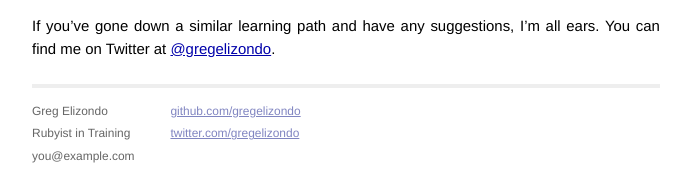
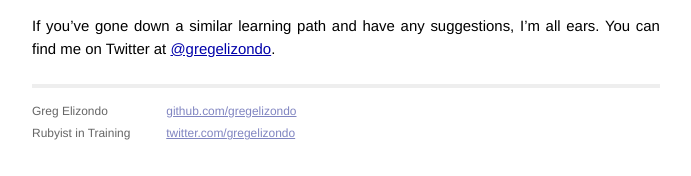
Before and after one commit to gregelizondo/gregelizondo.github.io, a Jekyll site: the page built from _posts/2013-12-18-why-im-learning-ruby.md, in a window 1280 px wide. Shown: the part 859-1035 px from the top of the page, without its empty margins (294-985 px from the left). Built offline with Jekyll 4.4.1, drawn with Linux system fonts in a browser that asks for light colours; Markdown is read by kramdown in place of the engine named in the settings.

```diff
--- a/_layouts/default.html
+++ b/_layouts/default.html
@@ -27,8 +27,7 @@
             <div class="contact">
               <p>
                 Greg Elizondo<br />
-                Rubyist in Training<br />
-                you@example.com
+                Rubyist in Training
               </p>
             </div>
             <div class="contact">
--- a/index.html
+++ b/index.html
@@ -1,6 +1,6 @@
 ---
 layout: default
-title: Greg Elizondo: Rubyist in Training
+title: Greg Elizondo - Rubyist in Training
 ---
 
 <div id="home">
```
Also changed, not shown: 1 other file.
